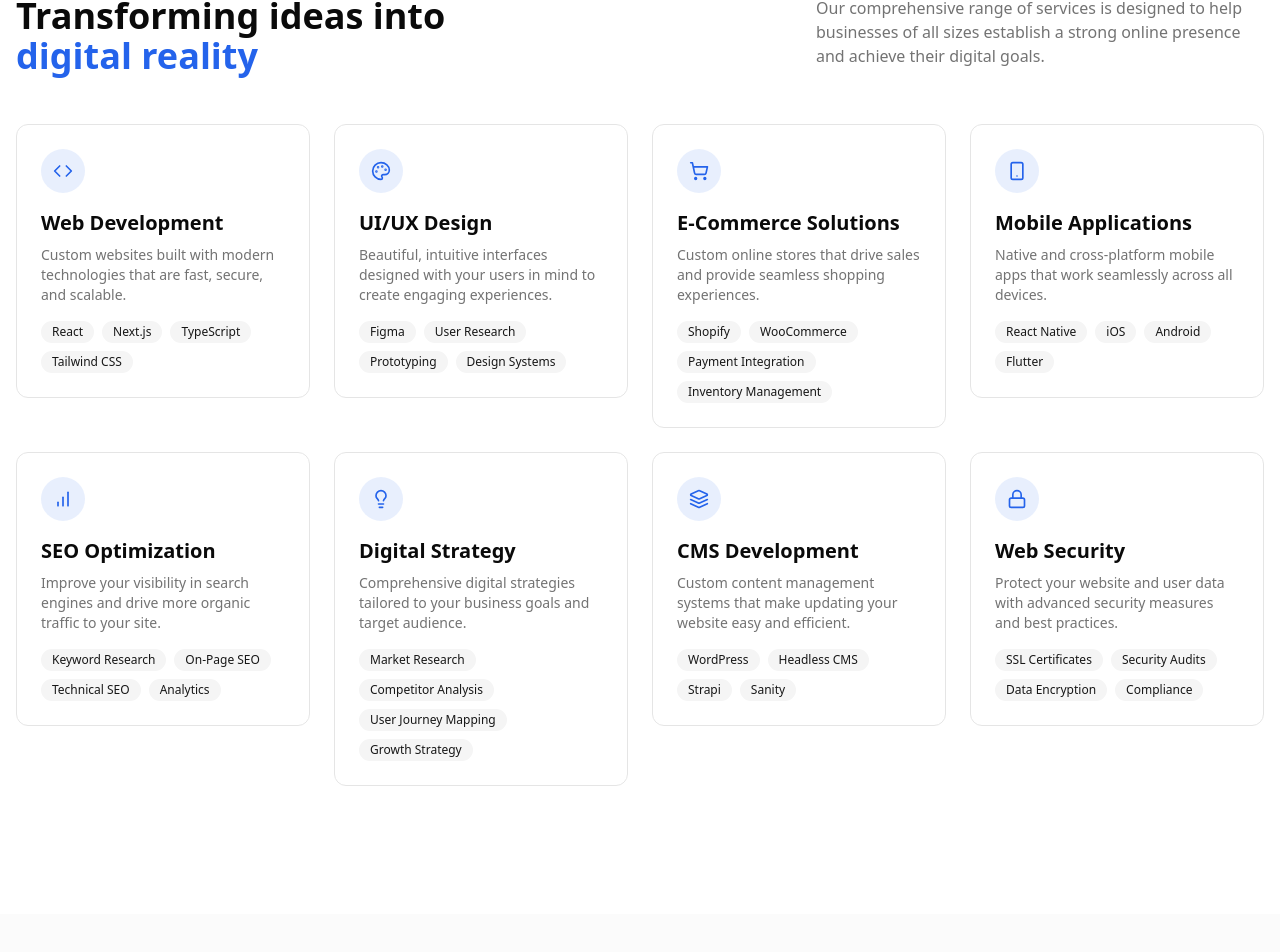
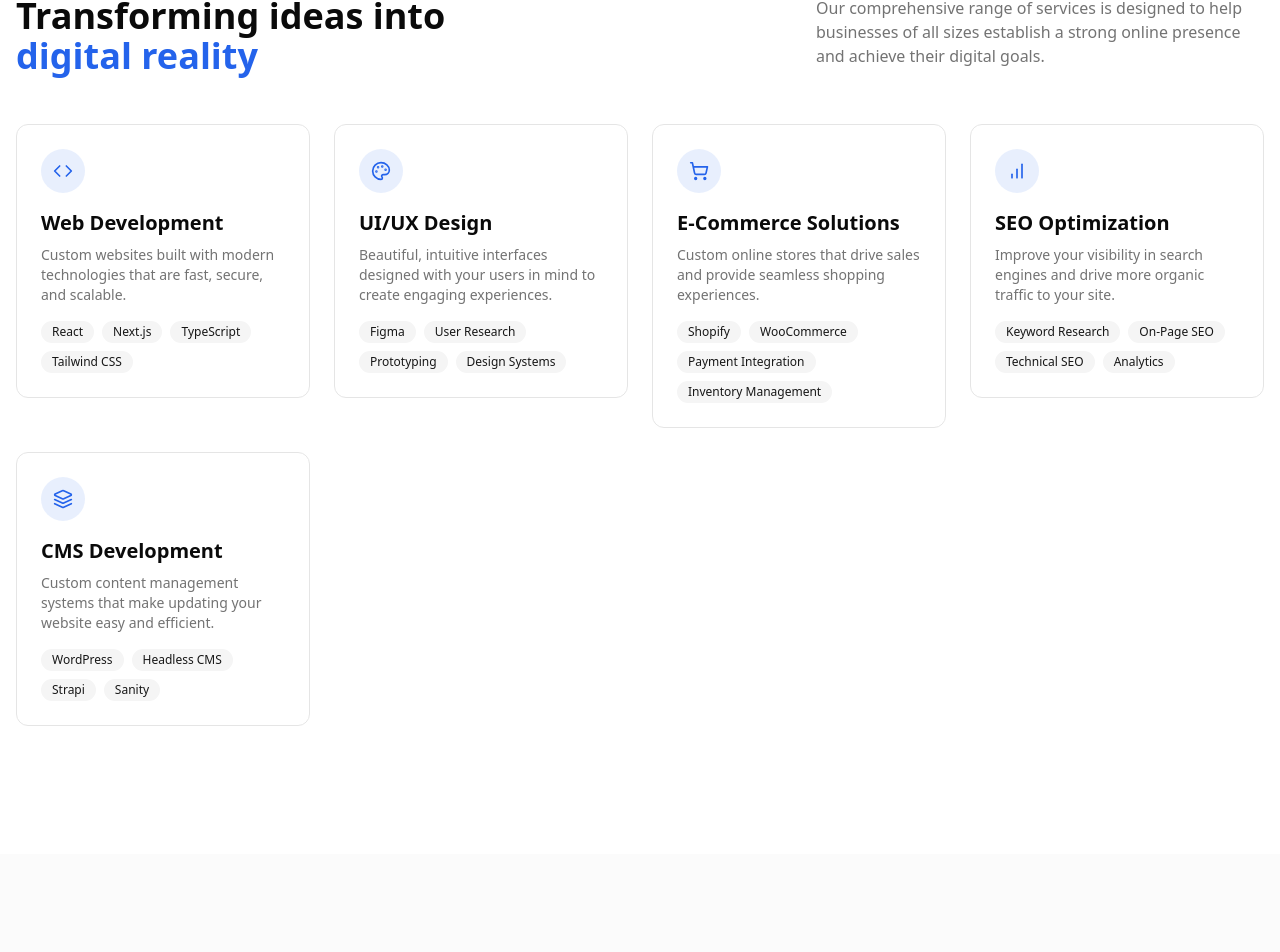
Before and after one commit to pixelperfectwebdesign/pixelperfectweb.design, a Next.js app: page / in a window 1280 px wide. Shown: the part 1083-2035 px from the top of the page. Built offline with nearby package versions, Linux system fonts and the light colour scheme.

Commit message:
rm not used cards

```diff
--- a/components/sections/services.tsx
+++ b/components/sections/services.tsx
@@ -11,7 +11,7 @@ import {
   BarChart,
   Lightbulb,
   Palette,
-  Lock
+  Lock,
 } from "lucide-react";
 
 interface ServiceCardProps {
@@ -22,19 +22,27 @@ interface ServiceCardProps {
   index: number;
 }
 
-function ServiceCard({ icon, title, description, tags, index }: ServiceCardProps) {
+function ServiceCard({
+  icon,
+  title,
+  description,
+  tags,
+  index,
+}: ServiceCardProps) {
   return (
     <div
       className="group relative p-6 rounded-xl border bg-card/50 hover:bg-card hover:shadow-md transition-all duration-300"
       style={{
-        transitionDelay: `${index * 50}ms`
+        transitionDelay: `${index * 50}ms`,
       }}
     >
       <div className="absolute -z-10 inset-0 rounded-xl bg-gradient-to-br from-primary/10 via-primary/5 to-transparent opacity-0 group-hover:opacity-100 transition-opacity"></div>
       <div className="p-3 rounded-full bg-primary/10 w-fit mb-4 text-primary">
         {icon}
       </div>
-      <h3 className="font-semibold text-xl mb-2 group-hover:text-primary transition-colors">{title}</h3>
+      <h3 className="font-semibold text-xl mb-2 group-hover:text-primary transition-colors">
+        {title}
+      </h3>
       <p className="text-muted-foreground mb-4 text-sm">{description}</p>
       <div className="flex flex-wrap gap-2">
         {tags.map((tag) => (
@@ -78,63 +86,60 @@ export default function Services() {
     {
       icon: <Code className="h-5 w-5" />,
       title: "Web Development",
-      description: "Custom websites built with modern technologies that are fast, secure, and scalable.",
+      description:
+        "Custom websites built with modern technologies that are fast, secure, and scalable.",
       tags: ["React", "Next.js", "TypeScript", "Tailwind CSS"],
     },
     {
       icon: <Palette className="h-5 w-5" />,
       title: "UI/UX Design",
-      description: "Beautiful, intuitive interfaces designed with your users in mind to create engaging experiences.",
+      description:
+        "Beautiful, intuitive interfaces designed with your users in mind to create engaging experiences.",
       tags: ["Figma", "User Research", "Prototyping", "Design Systems"],
     },
     {
       icon: <ShoppingCart className="h-5 w-5" />,
       title: "E-Commerce Solutions",
-      description: "Custom online stores that drive sales and provide seamless shopping experiences.",
-      tags: ["Shopify", "WooCommerce", "Payment Integration", "Inventory Management"],
-    },
-    {
-      icon: <Smartphone className="h-5 w-5" />,
-      title: "Mobile Applications",
-      description: "Native and cross-platform mobile apps that work seamlessly across all devices.",
-      tags: ["React Native", "iOS", "Android", "Flutter"],
+      description:
+        "Custom online stores that drive sales and provide seamless shopping experiences.",
+      tags: [
+        "Shopify",
+        "WooCommerce",
+        "Payment Integration",
+        "Inventory Management",
+      ],
     },
     {
       icon: <BarChart className="h-5 w-5" />,
       title: "SEO Optimization",
-      description: "Improve your visibility in search engines and drive more organic traffic to your site.",
+      description:
+        "Improve your visibility in search engines and drive more organic traffic to your site.",
       tags: ["Keyword Research", "On-Page SEO", "Technical SEO", "Analytics"],
-    },
-    {
-      icon: <Lightbulb className="h-5 w-5" />,
-      title: "Digital Strategy",
-      description: "Comprehensive digital strategies tailored to your business goals and target audience.",
-      tags: ["Market Research", "Competitor Analysis", "User Journey Mapping", "Growth Strategy"],
     },
     {
       icon: <Layers className="h-5 w-5" />,
       title: "CMS Development",
-      description: "Custom content management systems that make updating your website easy and efficient.",
+      description:
+        "Custom content management systems that make updating your website easy and efficient.",
       tags: ["WordPress", "Headless CMS", "Strapi", "Sanity"],
-    },
-    {
-      icon: <Lock className="h-5 w-5" />,
-      title: "Web Security",
-      description: "Protect your website and user data with advanced security measures and best practices.",
-      tags: ["SSL Certificates", "Security Audits", "Data Encryption", "Compliance"],
     },
   ];
 
   return (
     <section id="services" className="py-20 md:py-32 relative" ref={sectionRef}>
       <div className="container px-4">
-        <Badge className="mb-4" variant="outline">Services</Badge>
+        <Badge className="mb-4" variant="outline">
+          Services
+        </Badge>
         <div className="flex flex-col md:flex-row justify-between mb-12">
           <h2 className="text-3xl md:text-4xl font-bold max-w-md mb-4 md:mb-0">
-            Transforming ideas into <span className="text-primary">digital reality</span>
+            Transforming ideas into{" "}
+            <span className="text-primary">digital reality</span>
           </h2>
           <p className="text-muted-foreground max-w-md">
-            Our comprehensive range of services is designed to help businesses of all sizes establish a strong online presence and achieve their digital goals.
+            Our comprehensive range of services is designed to help businesses
+            of all sizes establish a strong online presence and achieve their
+            digital goals.
           </p>
         </div>
 
@@ -142,9 +147,7 @@ export default function Services() {
           {services.map((service, index) => (
             <div
               key={index}
-              className={cn(
-                "service-card opacity-0 translate-y-4",
-              )}
+              className={cn("service-card opacity-0 translate-y-4")}
             >
               <ServiceCard
                 icon={service.icon}
```
